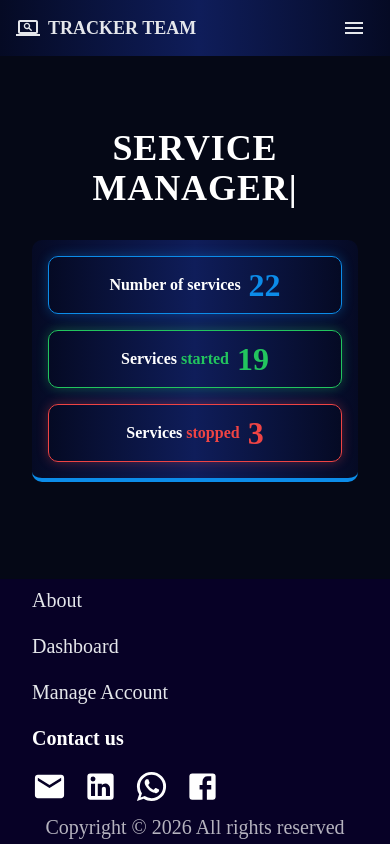
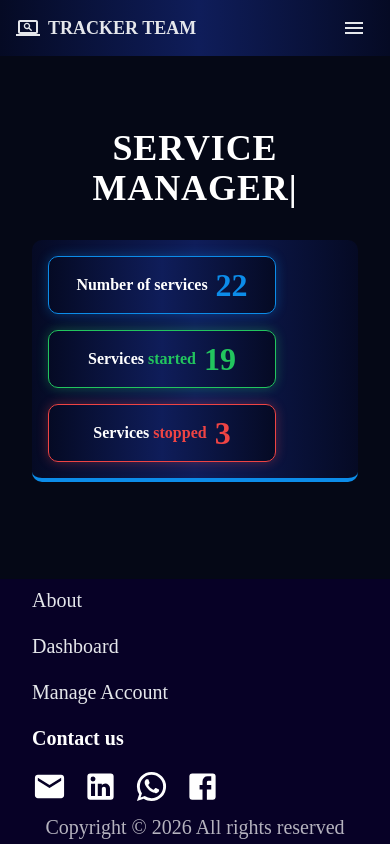
Before and after one commit to fymijoro/service_manager, a React (Vite) app in the folder service-manager/: page / in a window 390 px wide. Built offline with nearby package versions, Linux system fonts and the light colour scheme; sample sign-in values are in the browser's storage; a web font is replaced by a local one.

Commit message:
stat service responsive mais pas centré

```diff
--- a/service-manager/src/components/StatCard.jsx
+++ b/service-manager/src/components/StatCard.jsx
@@ -7,8 +7,9 @@ function StatCard({ label, value, accentColor }) {
     <Box
       sx={{
         width: { xs: '100%', md: '228px' },
+        maxWidth: '228px',
         height: '58px',
-        flexShrink: 0,
+        flexShrink: 1,
         background: GRADIENT,
         border: `1px solid ${accentColor}`,
         boxShadow: `0 0 12px ${accentColor}55`,
@@ -18,12 +19,16 @@ function StatCard({ label, value, accentColor }) {
         justifyContent: 'center',
         gap: 1,
         px: 2,
+        overflow: 'hidden',
       }}
     >
-      <Typography sx={{ fontSize: 16, fontWeight: 700, color: '#FFFFFF', whiteSpace: 'nowrap' }}>
+      <Typography
+        noWrap
+        sx={{ fontSize: 16, fontWeight: 700, color: '#FFFFFF' }}
+      >
         {label}
       </Typography>
-      <Typography sx={{ fontSize: 32, fontWeight: 700, color: accentColor, lineHeight: 1 }}>
+      <Typography sx={{ fontSize: 32, fontWeight: 700, color: accentColor, lineHeight: 1, flexShrink: 0 }}>
         {value}
       </Typography>
     </Box>
--- a/service-manager/src/components/StatsSummary.jsx
+++ b/service-manager/src/components/StatsSummary.jsx
@@ -33,8 +33,8 @@ function StatsSummary() {
   return (
     <Box
       sx={{
-        width: { xs: '100%', md: '969px' },
-        maxWidth: '100%',
+        width: '100%',
+        maxWidth: '969px',
         mx: 'auto',
         background: GRADIENT,
         borderRadius: '10px',
@@ -42,8 +42,10 @@ function StatsSummary() {
         px: { xs: 2, md: '71px' },
         py: { xs: 2, md: '22px' },
         display: 'flex',
+        flexWrap: 'wrap',
         flexDirection: { xs: 'column', md: 'row' },
-        gap: { xs: 2, md: '71px' },
+        justifyContent: 'center',
+        gap: { xs: 2, md: '40px' },
       }}
     >
       {stats.map((stat, index) => (
```
